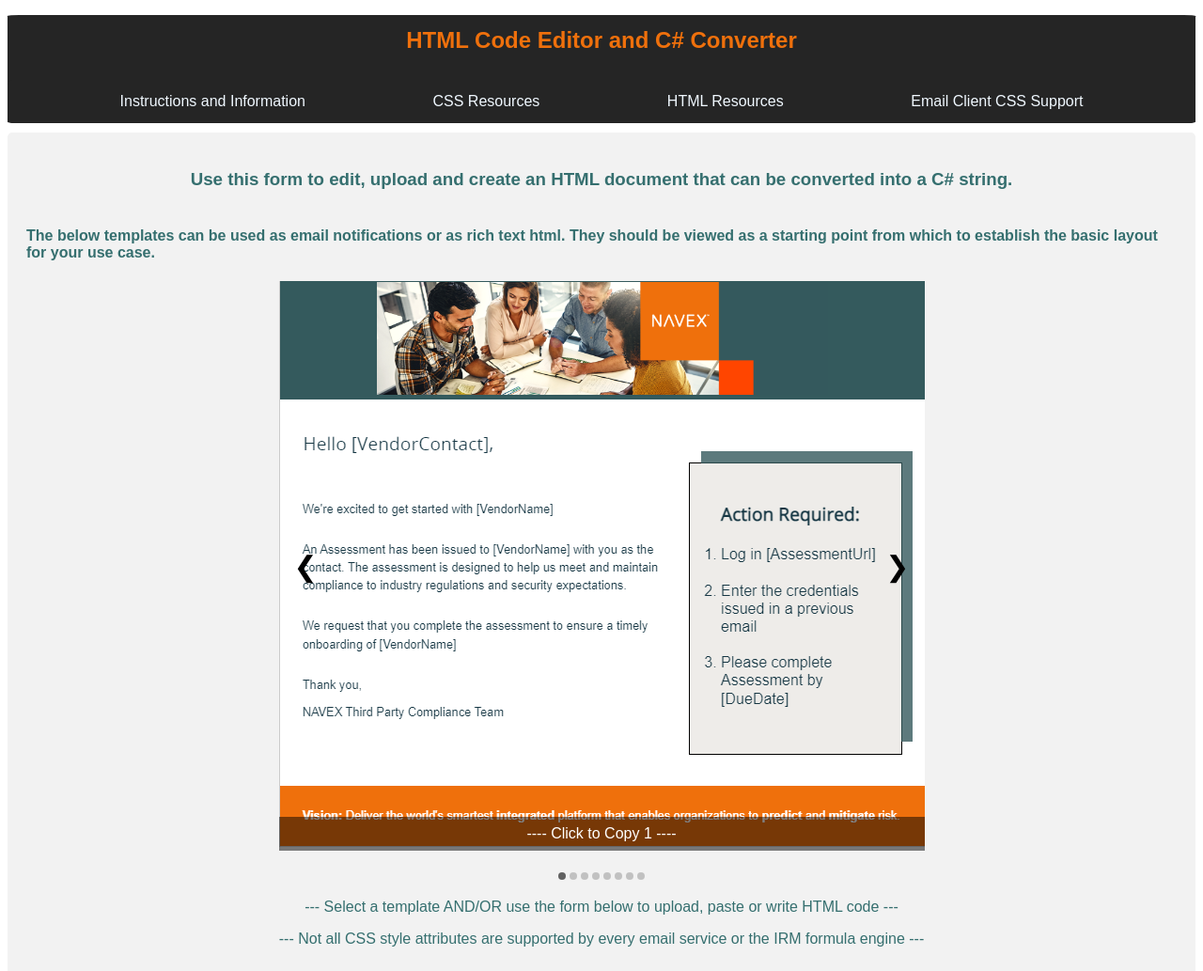
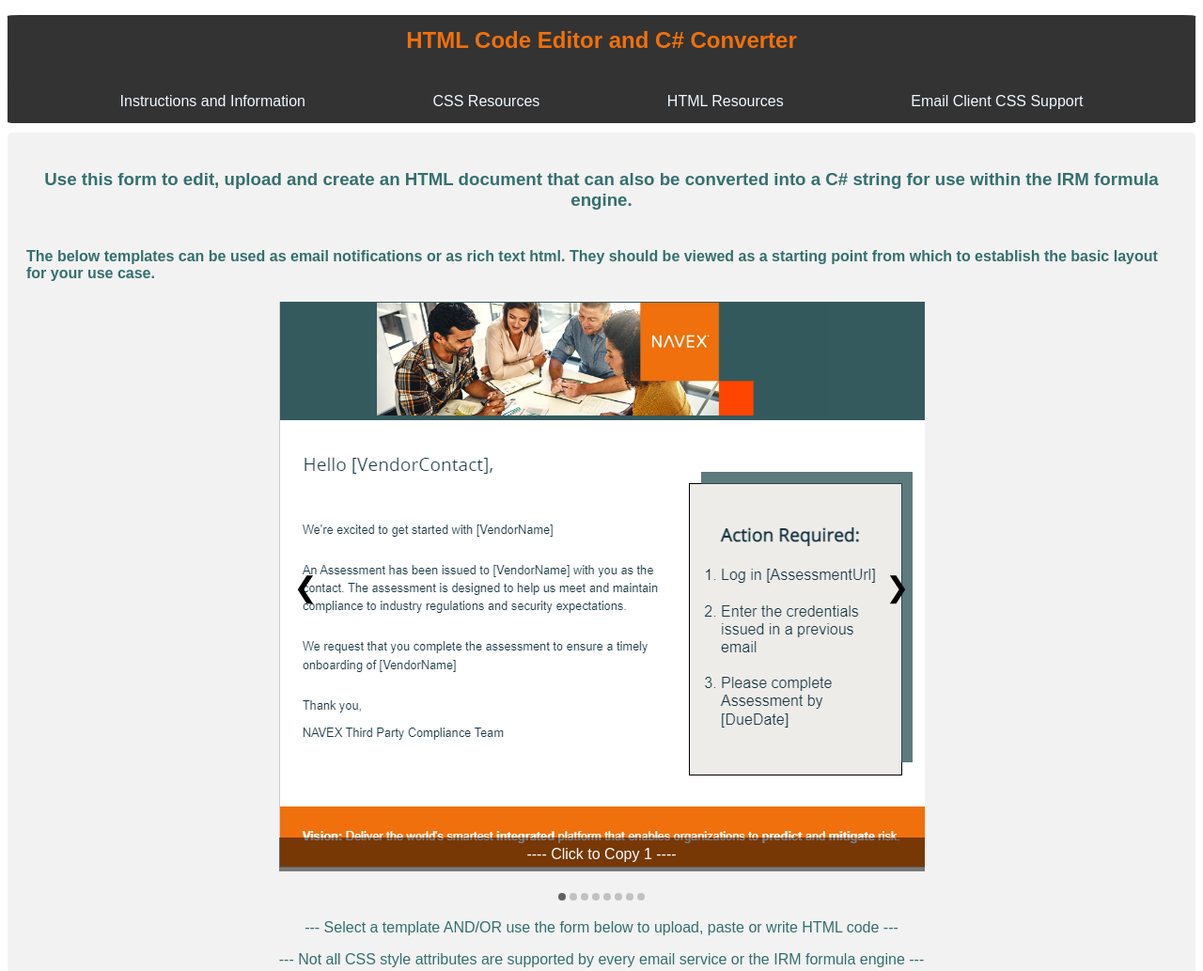
Before and after one commit to ryelow94/Formula-Editor-HTML-Converter, a plain HTML site: page index.html in a window 1280 px wide. Shown: the top 1033 px of the page at 94% size. Drawn offline with Linux system fonts and the light colour scheme; a script that the page names is missing.

Commit message:
changed header/footer color to navex #333 color

```diff
--- a/index.html
+++ b/index.html
@@ -10,7 +10,7 @@
     <script src="https://cdn.ckeditor.com/4.4.5.1/full/ckeditor.js"></script>
 </head>
 <body>
-    <div style="background-color: #252525; border-radius:1%;" >
+    <div style="background-color: #333;; border-radius:1%;" >
     <h1 style="font-size: 1.5rem; color: #EF700C; text-align: center; padding:1%; margin-left:1%; margin-right:1%;">HTML Code Editor and C# Converter </h1>
 
     <div class="navbar">
@@ -22,7 +22,7 @@
     </div>
 
     <div id="form-div" class="container">
-        <h3 style="color:#356F6F; text-align: center; padding:0%; font-weight: 900; ">Use this form to edit, upload and create an HTML document that can be converted into a C# string.</h3>
+        <h3 style="color:#356F6F; text-align: center; padding:0%; font-weight: 900; ">Use this form to edit, upload and create an HTML document that can also be converted into a C# string for use within the IRM formula engine.</h3>
         <h4 style="color:#356F6F;">The below templates can be used as email notifications or as rich text html. They should be viewed as a starting point from which to establish the basic layout for your use case.</h4>
         <!-- <a href="https://github.com/ryelow94/Formula-Editor-HTML-Converter/blob/main/README.md" target="_blank" class="button">Instructions and Information</a>
         <a href="https://developer.mozilla.org/en-US/docs/Web/CSS/Reference" target="_blank" class="button">CSS Resources</a>
@@ -123,7 +123,7 @@
         <button id="copyHTML" style="display:none">Copy HTML</button>
             <button id="copyCsharp" style="display:none">Copy C#</button>
       </div>
-      <div style="background-color: #252525; border-radius:1%; margin: 1%; height: 50px;" >
+      <div style="background-color: #333;; border-radius:1%; margin: 1%; height: 50px;" >
         <div class="navbar">
             <a href="https://github.com/ryelow94/Formula-Editor-HTML-Converter/blob/main/README.md" target="_blank" >Instructions and Information</a>
             <a href="https://developer.mozilla.org/en-US/docs/Learn/Getting_started_with_the_web/CSS_basics" target="_blank" >CSS Resources</a>
--- a/style.css
+++ b/style.css
@@ -322,7 +322,7 @@
   padding: 0;
   overflow: hidden;
   border-radius: 5px;
-  background-color: #252525;
+  background-color: #333;;
 }
 
 /* Links inside the navbar */
```
